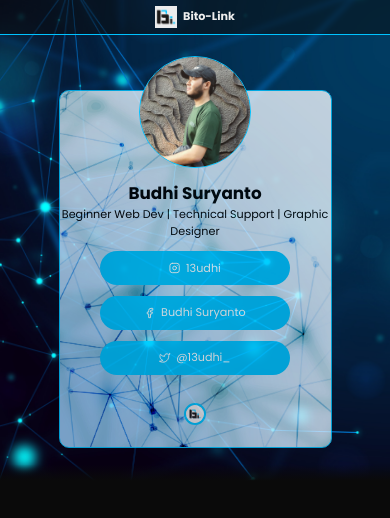
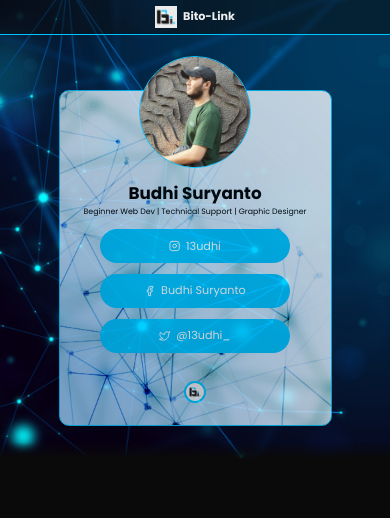
Before and after one commit to 13udhi/weblink-BITO, a plain HTML site: page index.html in a window 390 px wide. Drawn offline with nearby package versions, Linux system fonts and the light colour scheme.

Commit message:
resize font in bio

```diff
--- a/style.css
+++ b/style.css
@@ -172,6 +172,9 @@ body {
     .content .content-link .content-link-socials a {
         margin: 1rem 15%;
     }
+    .content .content-link .content-link-about {
+        font-size: 1rem;
+    }
 }
 @media (max-width: 400px) {
     .content-link-socials .link {
@@ -180,6 +183,9 @@ body {
     .content .content-link {
         width: 70vw;
     }
+    .content .content-link .content-link-about {
+        font-size: .7rem;
+    }
 }
 @media (max-width: 350px) {
     .content .content-link {
```
